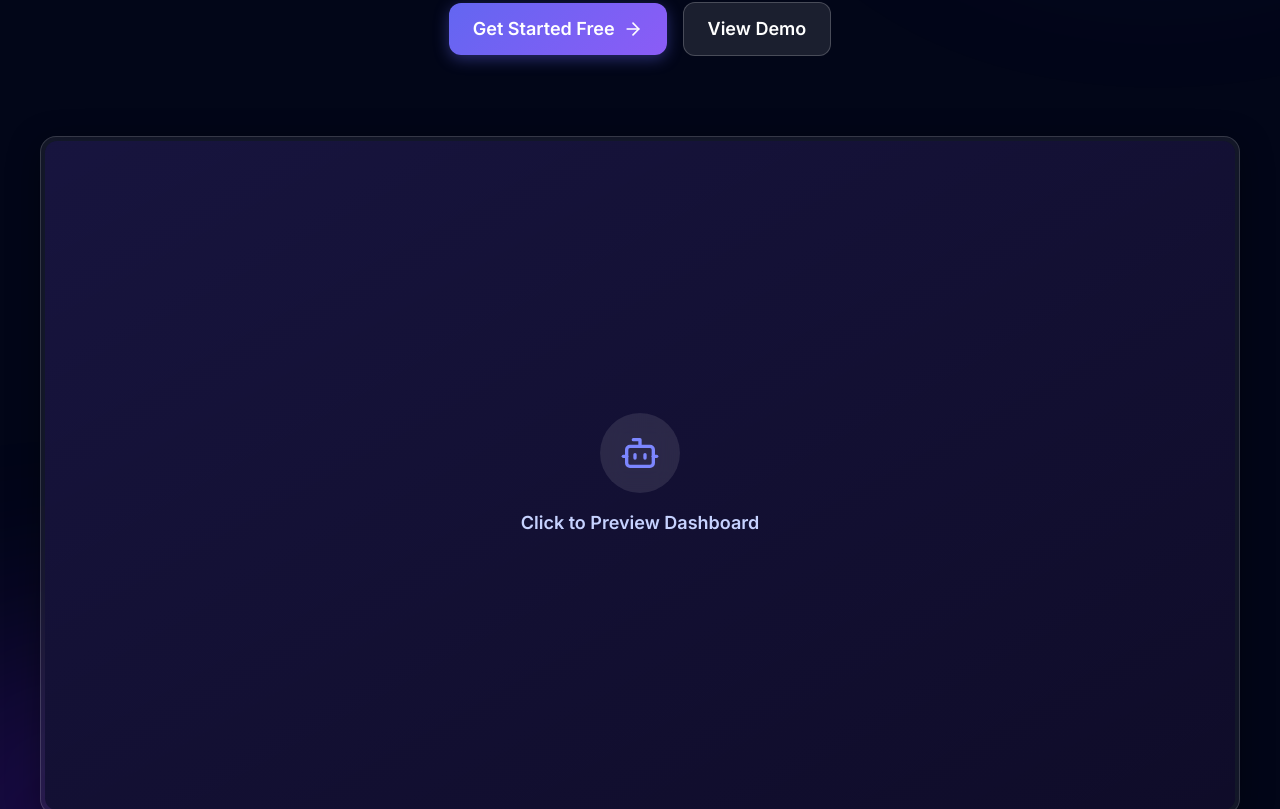
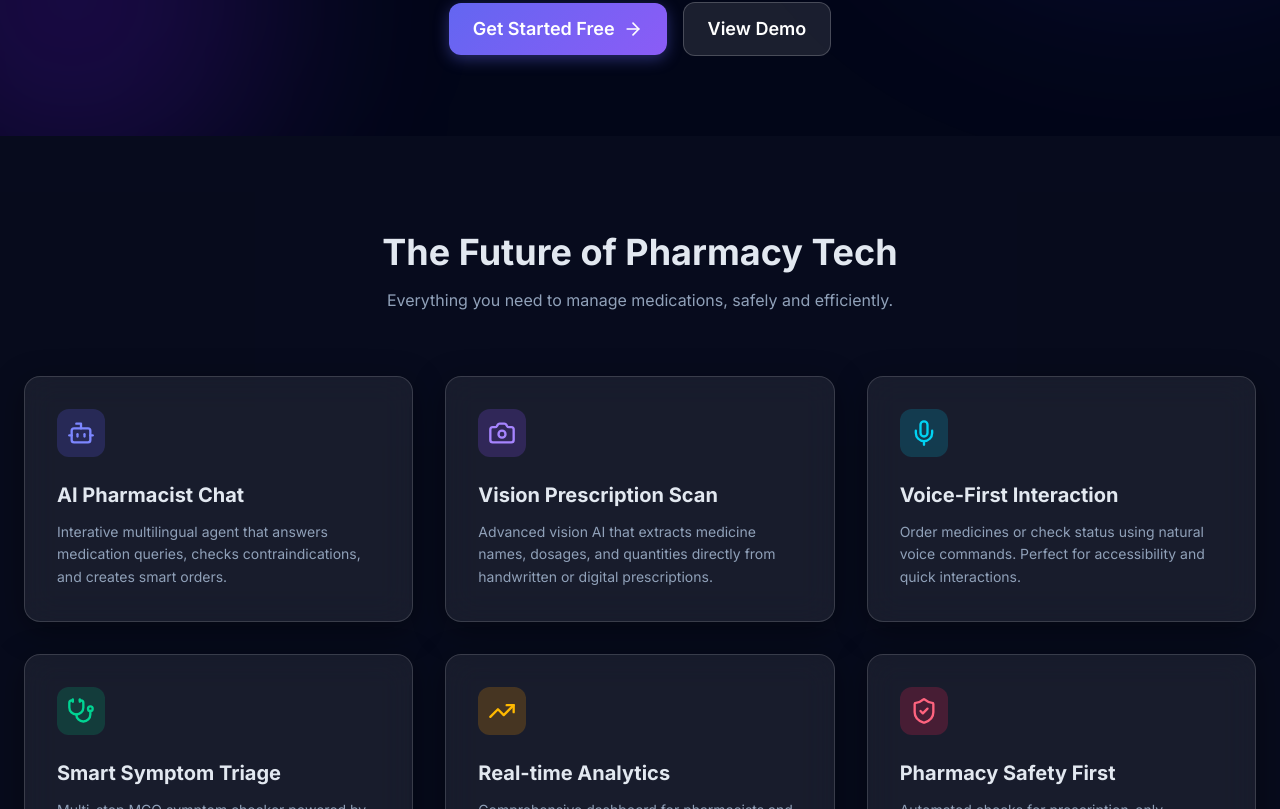
Before and after one commit to Khangulamgousamjat/Pharma-AI-Agent, a Next.js app in the folder frontend/: page / in a window 1280 px wide. Shown: the part 571-1380 px from the top of the page. Built offline with nearby package versions, Linux system fonts and the light colour scheme.

Commit message:
UI: Remove dashboard preview mockup from landing page

```diff
--- a/frontend/app/page.tsx
+++ b/frontend/app/page.tsx
@@ -84,21 +84,6 @@ export default function LandingPage() {
               </Link>
             </div>
 
-            {/* Mockup Preview Area */}
-            <div className="mt-20 relative px-4">
-              <div className="glass overflow-hidden rounded-2xl border border-white/10 shadow-2xl p-1 bg-white/5">
-                <div className="bg-[#0f0c29] rounded-xl overflow-hidden aspect-video flex items-center justify-center group cursor-pointer relative">
-                    {/* Placeholder content — in a real app this would be a high-res GUI screenshot */}
-                    <div className="absolute inset-0 bg-gradient-to-br from-indigo-500/10 to-transparent" />
-                    <div className="z-10 text-center">
-                         <div className="w-20 h-20 rounded-full bg-white/10 flex items-center justify-center mx-auto mb-4 backdrop-blur-md group-hover:scale-110 transition-transform">
-                            <Bot size={40} className="text-indigo-400" />
-                         </div>
-                         <p className="text-indigo-200 font-semibold text-lg">Click to Preview Dashboard</p>
-                    </div>
-                </div>
-              </div>
-            </div>
           </div>
         </section>
 
```
